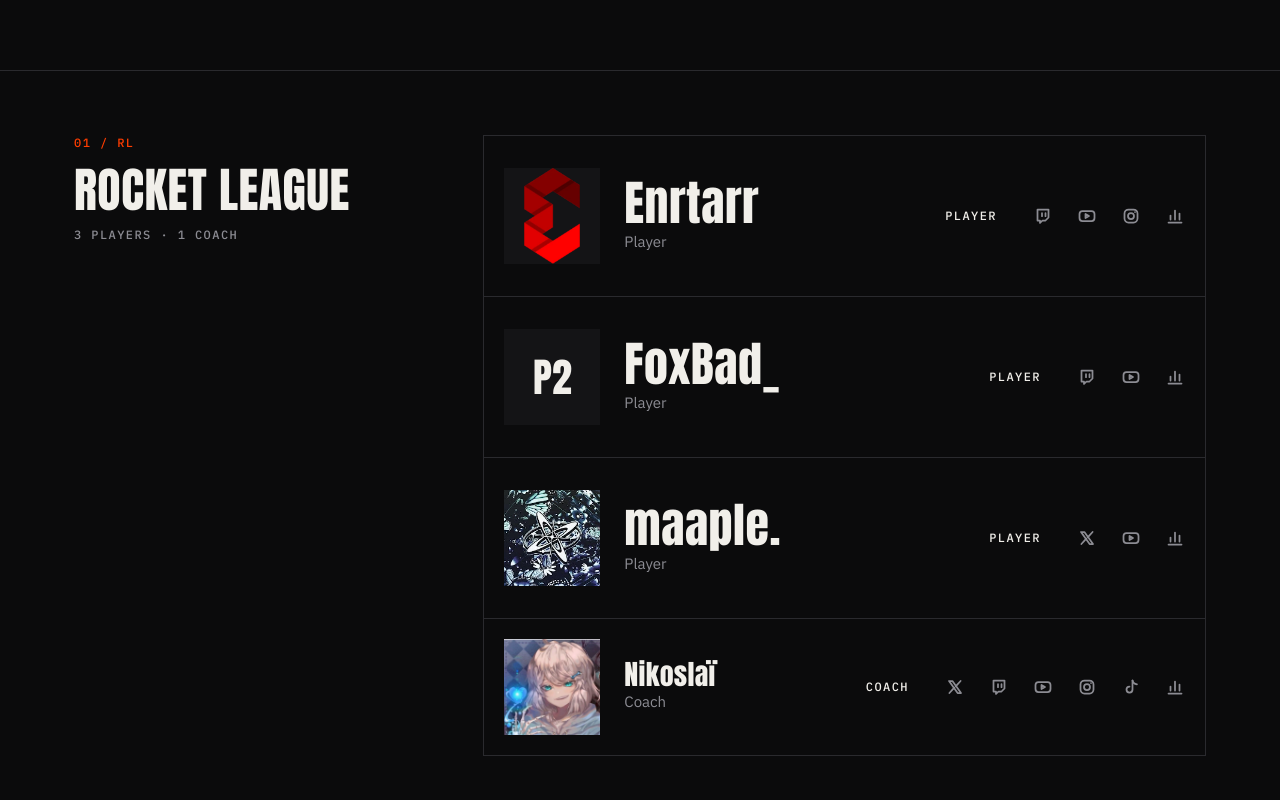
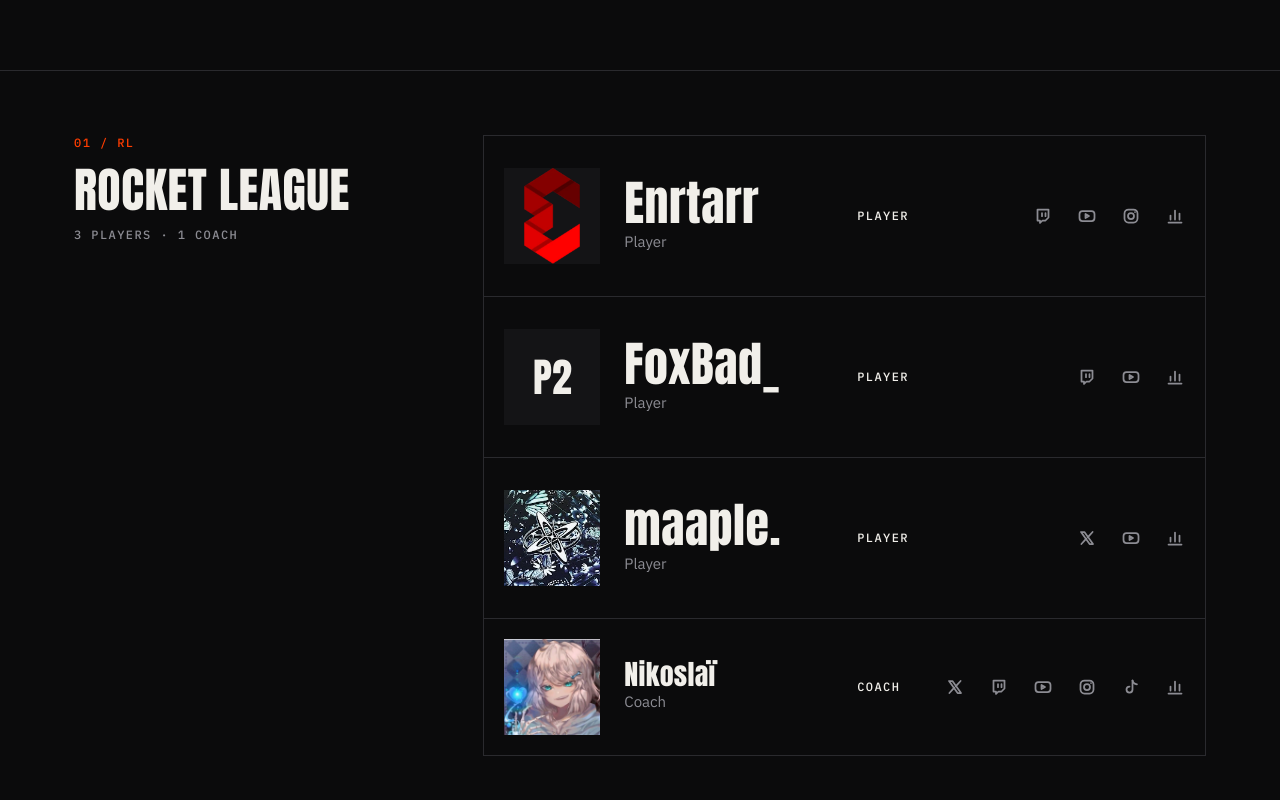
Before and after one commit to NEUILLEPRIME/neuilleprime.github.io, a plain HTML site: page roster.html in a window 1280 px wide. Shown: the part 420-1220 px from the top of the page. Drawn offline with Linux system fonts and the light colour scheme.

Commit message:
Roster: align roles and link icons across rows (CSS subgrid)
Co-Authored-By: Claude Opus 5.5 <noreply@anthropic.com>
Claude-Session: https://claude.ai/code/session_017Z431xkE3YgBtK79uR63eF

```diff
--- a/assets/css/style.css
+++ b/assets/css/style.css
@@ -595,6 +595,16 @@ strong { font-weight: 500; }
   .squad--lol .row { grid-template-columns: 96px minmax(0, 1fr) 180px auto; }
 }
 
+/* ---- Roster: rows in a section share one set of columns, so roles and icons line up
+   whatever number of links each person has. Older browsers keep per-row columns. ---- */
+@supports (grid-template-columns: subgrid) {
+  @media (min-width: 600px) {
+    /* first track = 96px photo + the row's 20px padding + 1px border (a subgrid's padding sits inside its edge tracks) */
+    .squad .squad__list { display: grid; grid-template-columns: 117px minmax(0, 1fr) auto auto; column-gap: 24px; }
+    .squad .squad__list > .row { grid-column: 1 / -1; grid-template-columns: subgrid; }
+  }
+}
+
 /* ---- Roster: staff — compact two-column rows ---- */
 .squad--staff .squad__head { margin-bottom: 24px; }
 .squad--staff .squad__head h2 { font-size: var(--fs-h2); }
```
Also changed, not shown: 2 other files.
